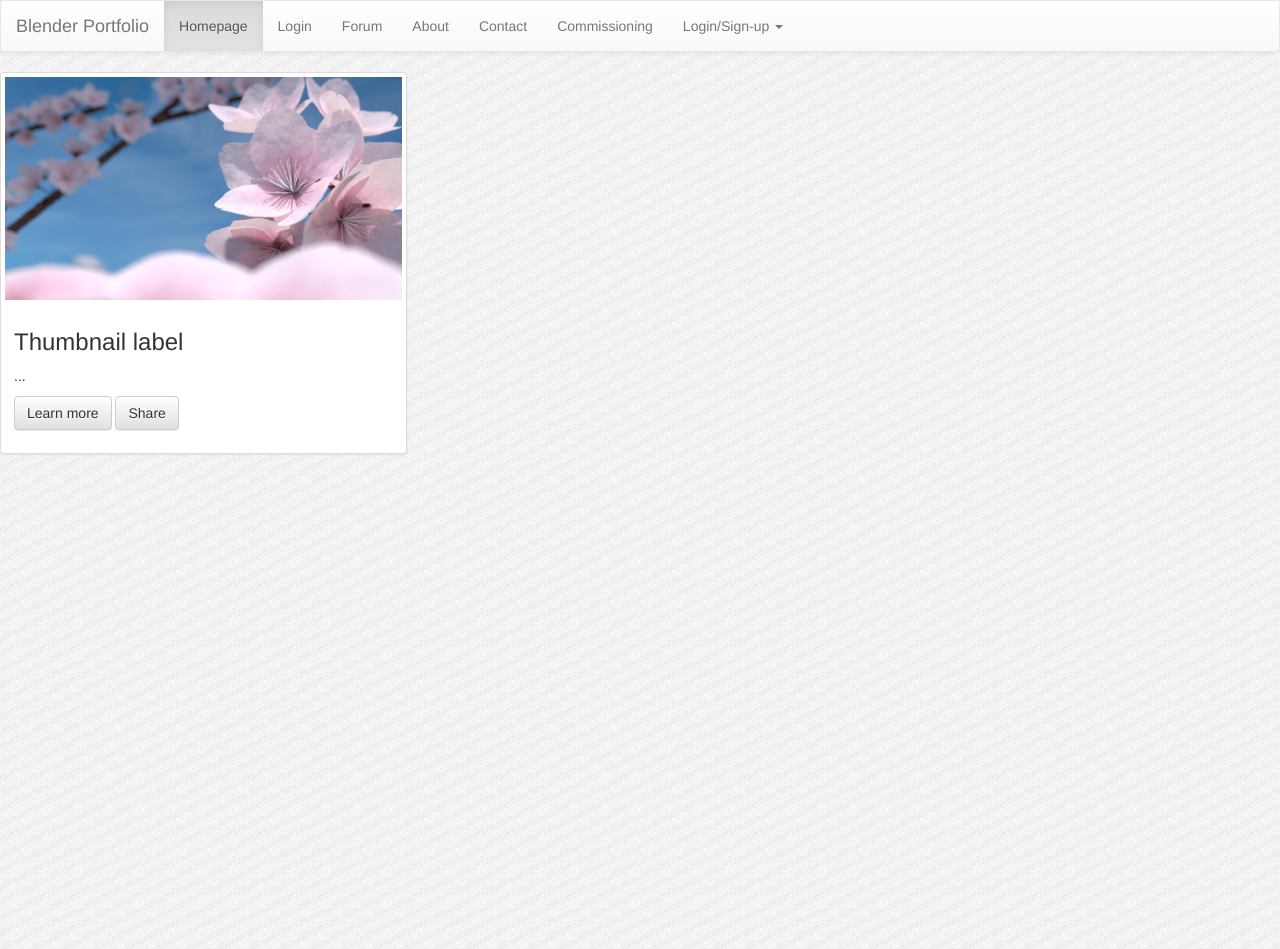
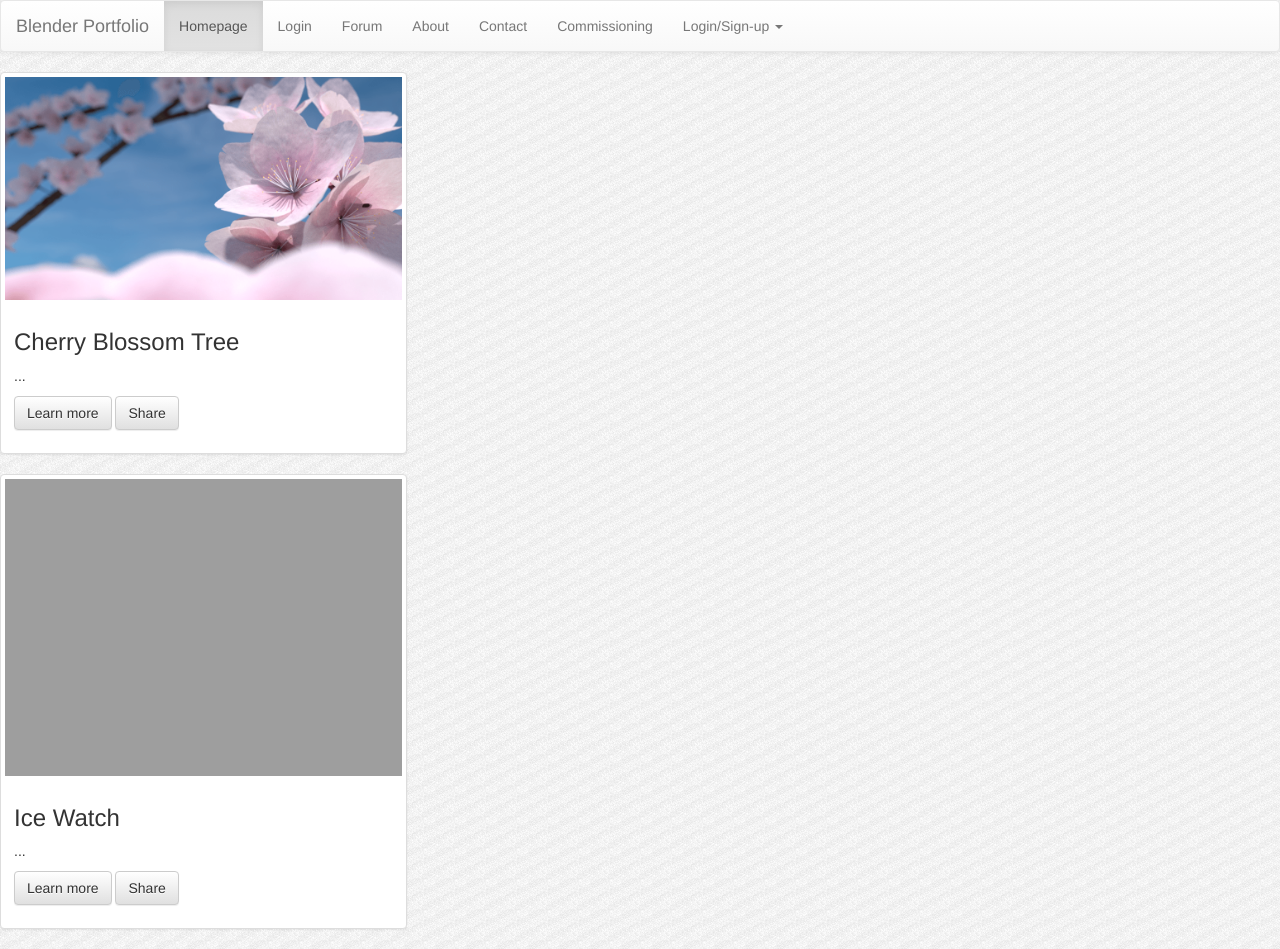
Before and after one commit to slothgamez/fireplex.github.io, a Jekyll site: the page bootstrap.html, which Jekyll copies as it is, in a window 1280 px wide. Built offline with Jekyll 4.4.1, drawn with Linux system fonts in a browser that asks for light colours; nearby versions of some CDN libraries.

Commit message:
Update bootstrap.html

```diff
--- a/bootstrap.html
+++ b/bootstrap.html
@@ -72,7 +72,19 @@
         <div class="thumbnail">
           <img src="https://fireplex.github.io/submmissions/cherry-blossom-tree/cherry_blossom_tree_final.png">
           <div class="caption">
-            <h3>Thumbnail label</h3>
+            <h3>Cherry Blossom Tree</h3>
+            <p>...</p>
+            <p><a href="#" class="btn btn-default" role="button">Learn more</a> <a href="#" class="btn btn-default" role="button">Share</a></p>
+          </div>
+        </div>
+      </div>
+    </div>
+    <div class="row">
+      <div class="col-sm-6 col-md-4">
+        <div class="thumbnail">
+          <img src="https://fireplex.github.io/submmissions/ice-watch/ice_watch.png">
+          <div class="caption">
+            <h3>Ice Watch</h3>
             <p>...</p>
             <p><a href="#" class="btn btn-default" role="button">Learn more</a> <a href="#" class="btn btn-default" role="button">Share</a></p>
           </div>
```
